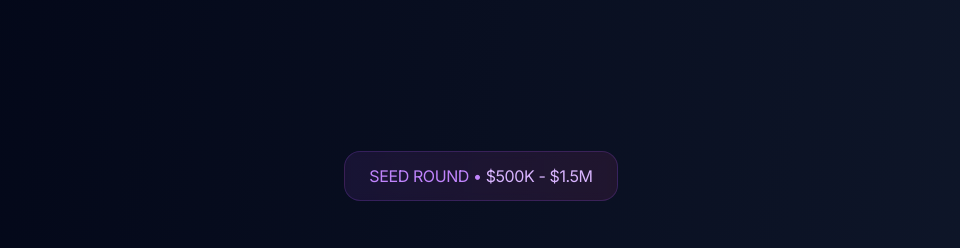
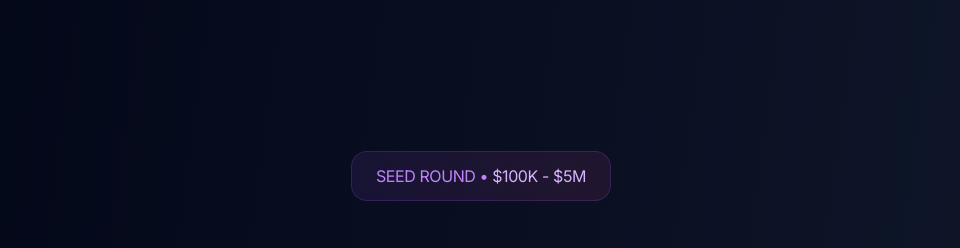
Before and after one commit to Leogelv/aihub, a Next.js app: page / in a window 1280 px wide. Shown: the top 248 px of the page, without its empty margins (159-1119 px from the left). Built offline with nearby package versions, Linux system fonts and the light colour scheme.

Commit message:
refactor: remove particles and simplify dependencies

```diff
--- a/src/components/sections/Hero.tsx
+++ b/src/components/sections/Hero.tsx
@@ -20,7 +20,7 @@ export const Hero = () => {
           <span className="text-sm md:text-base text-purple-400 tracking-tight">
             SEED ROUND •
             <span className="text-purple-300 group-hover:text-purple-200 transition-colors ml-1">
-              $500K - $1.5M
+              $100K - $5M
             </span>
           </span>
         </div>
```
